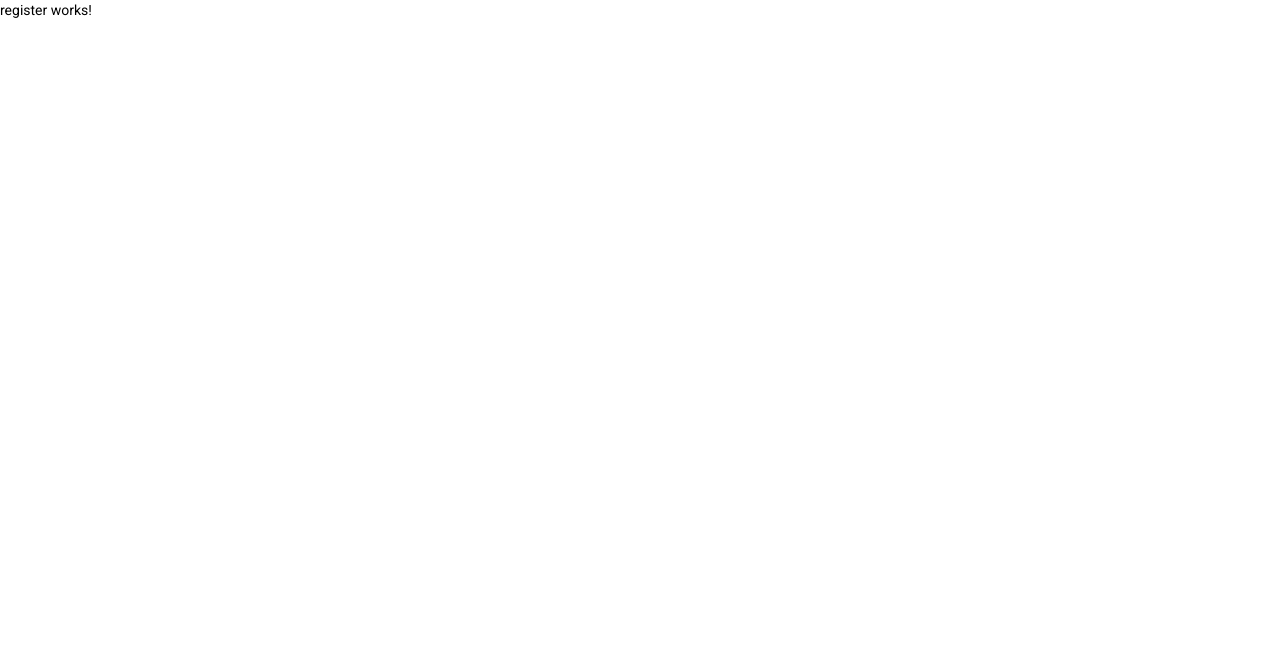
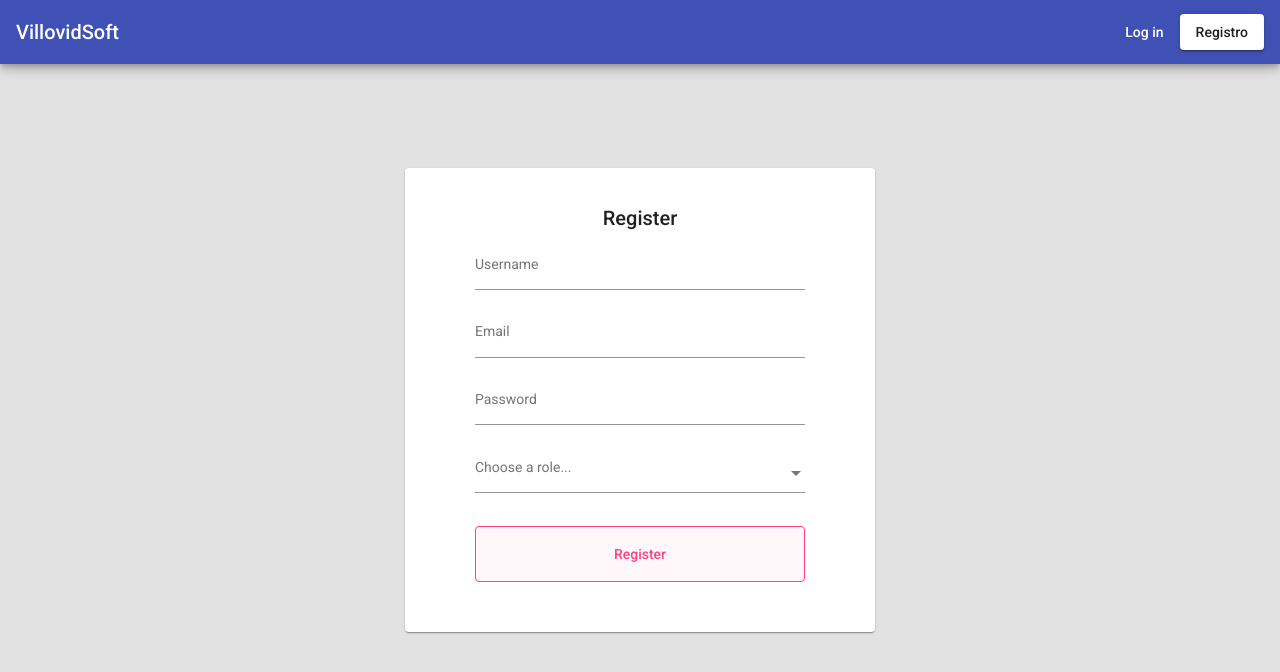
Before and after one commit to villovid07/login-front-angular, an Angular app: page /register in a window 1280 px wide. Shown: the top 672 px of the page. Built offline with nearby package versions, Linux system fonts and the light colour scheme.

Commit message:
creacion de login y registro

```diff
--- a/package.json
+++ b/package.json
@@ -22,6 +22,7 @@
     "@angular/platform-browser": "~10.2.0",
     "@angular/platform-browser-dynamic": "~10.2.0",
     "@angular/router": "~10.2.0",
+    "@angular/flex-layout": "^10.0.0-beta.32",
     "rxjs": "~6.6.0",
     "tslib": "^2.0.0",
     "zone.js": "~0.10.2"
--- a/src/app/app.module.ts
+++ b/src/app/app.module.ts
@@ -1,5 +1,5 @@
 import { BrowserModule } from '@angular/platform-browser';
-import { NgModule } from '@angular/core';
+import { CUSTOM_ELEMENTS_SCHEMA, NgModule } from '@angular/core';
 
 import { AppRoutingModule } from './app-routing.module';
 import { AppComponent } from './app.component';
@@ -18,6 +18,11 @@
 import { RegisterComponent } from './pages/register/register.component';
 import { LayoutSinComponent } from './containers/layout-sin/layout-sin.component';
 import { P404Component } from './pages/p404/p404.component';
+import { FlexLayoutModule } from "@angular/flex-layout";
+import { MatButtonModule } from '@angular/material/button';
+import { MatCardModule } from '@angular/material/card';
+import { MatTooltipModule } from '@angular/material/tooltip';
+import { MatIconModule } from '@angular/material/icon';
 
 @NgModule({
   declarations: [AppComponent, LayoutComponentComponent, LoginComponent, RegisterComponent, LayoutSinComponent, P404Component],
@@ -33,8 +38,14 @@
     MatInputModule,
     MatRadioModule,
     MatSelectModule,
+    FlexLayoutModule,
+    MatButtonModule,
+    MatCardModule,
+    MatTooltipModule,
+    MatIconModule,
   ],
   providers: [],
   bootstrap: [AppComponent],
+  schemas: [CUSTOM_ELEMENTS_SCHEMA]
 })
 export class AppModule {}
--- a/src/app/containers/layout-component/layout-component.component.html
+++ b/src/app/containers/layout-component/layout-component.component.html
@@ -1,7 +1,10 @@
 <mat-sidenav-container class="container">
     <!-- side-nav -->
     <mat-sidenav mode="side" opened class="sidenav">
-      <mat-toolbar class="toolbar">D55</mat-toolbar>
+      <mat-toolbar color="primary" class="toolbar">
+        <img class="img-brand" alt="no-img" src="https://upload.wikimedia.org/wikipedia/commons/thumb/c/cf/Angular_full_color_logo.svg/512px-Angular_full_color_logo.svg.png">
+
+      </mat-toolbar>
       <!-- Elements list menu -->
       <mat-list>
         <mat-list-item *ngFor="let item of links">
@@ -11,10 +14,21 @@
     </mat-sidenav>
     <!-- side-nav-content -->
     <mat-sidenav-content>
-      <mat-toolbar class="toolbar">
-        <mat-toolbar-row>
+      <mat-toolbar color="primary">
+
           <span>Bienvenido</span>
-        </mat-toolbar-row>
+          <span class="example-spacer"></span>
+          <span class="nav-tool-items">
+
+            <button mat-icon-button class="example-icon favorite-icon" matTooltip="Cerrar sesión">
+              <mat-icon>power_settings_new</mat-icon>
+            </button>
+
+            <button mat-icon-button class="example-icon favorite-icon"  matTooltip="Perfil">
+              <mat-icon>account_circle</mat-icon>
+            </button>
+          </span>
+
       </mat-toolbar>
       <div class="container-page">
         <router-outlet></router-outlet>
--- a/src/app/containers/layout-sin/layout-sin.component.html
+++ b/src/app/containers/layout-sin/layout-sin.component.html
@@ -1,10 +1,21 @@
 <mat-sidenav-container class="container">
     <mat-sidenav-content>
-      <mat-toolbar class="toolbar">
-        <mat-toolbar-row>
-          <span>Bienvenido</span>
-        </mat-toolbar-row>
-      </mat-toolbar>
+      <mat-toolbar color="primary">
+
+        <span>Bienvenido</span>
+        <span class="example-spacer"></span>
+        <span class="nav-tool-items">
+
+          <button mat-icon-button class="example-icon favorite-icon" matTooltip="Cerrar sesión">
+            <mat-icon>power_settings_new</mat-icon>
+          </button>
+
+          <button mat-icon-button class="example-icon favorite-icon"  matTooltip="Perfil">
+            <mat-icon>account_circle</mat-icon>
+          </button>
+        </span>
+
+    </mat-toolbar>
       <div class="container-page">
         <router-outlet></router-outlet>
       </div>
--- a/src/app/pages/login/login.component.html
+++ b/src/app/pages/login/login.component.html
@@ -1 +1,31 @@
-<p>login works!</p>
+<mat-toolbar color="primary" class="app-header">
+    <div><a href="#" target="_blank" class="positronx">VillovidSoft</a></div>
+    <span class="nav-tool-items">
+        <a mat-button routerLink="/login" routerLinkActive="active">Log in</a>
+        <a mat-button mat-raised-button routerLink="/register" routerLinkActive="active">Registro</a>
+    </span>
+</mat-toolbar>
+
+
+<div class="login-wrapper" fxLayout="row" fxLayoutAlign="center center">
+
+    <mat-card class="box">
+        <mat-card-header>
+            <mat-card-title>Iniciar Sesión</mat-card-title>
+        </mat-card-header>
+
+        <form class="example-form">
+            <mat-card-content>
+                <mat-form-field class="example-full-width">
+                    <input matInput placeholder="Username">
+                </mat-form-field>
+
+                <mat-form-field class="example-full-width">
+                    <input matInput placeholder="Password">
+                </mat-form-field>
+            </mat-card-content>
+            <button mat-stroked-button color="accent" class="btn-block">Ingresar</button>
+        </form>
+    </mat-card>
+
+</div>
--- a/src/app/pages/register/register.component.html
+++ b/src/app/pages/register/register.component.html
@@ -1 +1,48 @@
-<p>register works!</p>
+<mat-toolbar color="primary" class="app-header">
+    <div><a href="#" target="_blank" class="positronx">VillovidSoft</a></div>
+    <span class="nav-tool-items">
+        <a mat-button routerLink="/login" routerLinkActive="active">Log in</a>
+        <a mat-button mat-raised-button routerLink="/register" routerLinkActive="active">Registro</a>
+    </span>
+</mat-toolbar>
+
+<div class="login-wrapper" fxLayout="row" fxLayoutAlign="center center">
+
+
+    <mat-card class="box">
+        <form class="example-form">
+            <mat-card-header>
+                <mat-card-title>Register</mat-card-title>
+            </mat-card-header>
+
+
+
+            <mat-card-content>
+                <mat-form-field class="example-full-width">
+                    <input matInput placeholder="Username">
+                </mat-form-field>
+
+                <mat-form-field class="example-full-width">
+                    <input matInput placeholder="Email">
+                </mat-form-field>
+
+                <mat-form-field class="example-full-width">
+                    <input matInput placeholder="Password">
+                </mat-form-field>
+
+                <mat-form-field class="example-full-width">
+                    <mat-label>Choose a role...</mat-label>
+                    <mat-select>
+                        <mat-option [value]="roles" *ngFor="let roles of Roles">{{roles}}
+                        </mat-option>
+                    </mat-select>
+                </mat-form-field>
+
+            </mat-card-content>
+
+            <button mat-stroked-button color="accent" class="btn-block">Register</button>
+        </form>
+
+    </mat-card>
+
+</div>
--- a/src/styles.css
+++ b/src/styles.css
@@ -1,4 +1,111 @@
 /* You can add global styles to this file, and also import other style files */
 
 html, body { height: 100%; }
-body { margin: 0; font-family: Roboto, "Helvetica Neue", sans-serif; }
+body { margin: 0; font-family: Roboto, "Helvetica Neue", sans-serif;min-height: 100vh;
+    background: #e2e2e2; }
+
+.app-header {
+  justify-content: space-between;
+  position: fixed;
+  top: 0;
+  left: 0;
+  right: 0;
+  z-index: 2;
+  box-shadow: 0 3px 5px -1px rgba(0, 0, 0, .2), 0 6px 10px 0 rgba(0, 0, 0, .14), 0 1px 18px 0 rgba(0, 0, 0, .12);
+}
+
+.login-wrapper {
+  height: 100%;
+}
+
+.positronx {
+  text-decoration: none;
+  color: #ffffff;
+}
+
+.box {
+  position: relative;
+  top: 0;
+  opacity: 1;
+  float: left;
+  padding: 60px 50px 40px 50px;
+  width: 100%;
+  background: #fff;
+  border-radius: 10px;
+  transform: scale(1);
+  -webkit-transform: scale(1);
+  -ms-transform: scale(1);
+  z-index: 5;
+  max-width: 330px;
+}
+
+.box.back {
+  transform: scale(.95);
+  -webkit-transform: scale(.95);
+  -ms-transform: scale(.95);
+  top: -20px;
+  opacity: .8;
+  z-index: -1;
+}
+
+.box:before {
+  content: "";
+  width: 100%;
+  height: 30px;
+  border-radius: 10px;
+  position: absolute;
+  top: -10px;
+  background: rgba(255, 255, 255, .6);
+  left: 0;
+  transform: scale(.95);
+  -webkit-transform: scale(.95);
+  -ms-transform: scale(.95);
+  z-index: -1;
+}
+
+.login-wrapper .example-form {
+  min-width: 100%;
+  max-width: 300px;
+  width: 100%;
+}
+
+.login-wrapper .example-full-width,
+.login-wrapper .btn-block {
+  width: 100%;
+}
+
+.login-wrapper mat-card-header {
+  text-align: center;
+  width: 100%;
+  display: block;
+  font-weight: 700;
+}
+
+.login-wrapper mat-card-header mat-card-title {
+  font-size: 30px;
+  margin: 0;
+}
+
+.login-wrapper .mat-card {
+  padding: 40px 70px 50px;
+}
+
+.login-wrapper .mat-stroked-button {
+  border: 1px solid currentColor;
+  line-height: 54px;
+  background: #FFF7FA;
+}
+
+.login-wrapper .mat-form-field-appearance-legacy .mat-form-field-infix {
+  padding: 0.8375em 0;
+}
+
+
+.example-spacer {
+    flex: 1 1 auto;
+}
+
+
+.img-brand{
+    width: 66px;
+}
```
Also changed, not shown: 1 other file (tests, documents, lock files or other folders).
